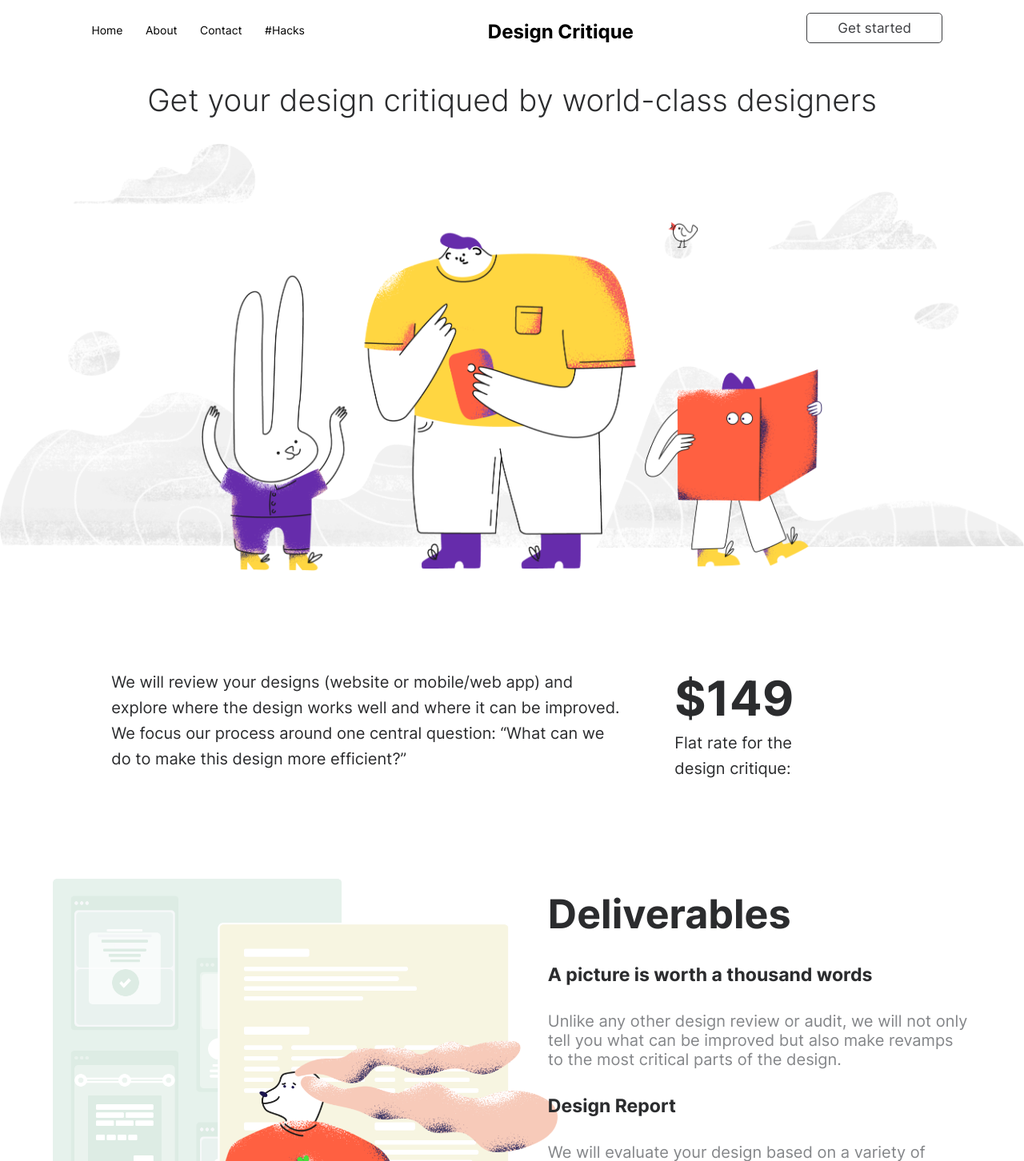
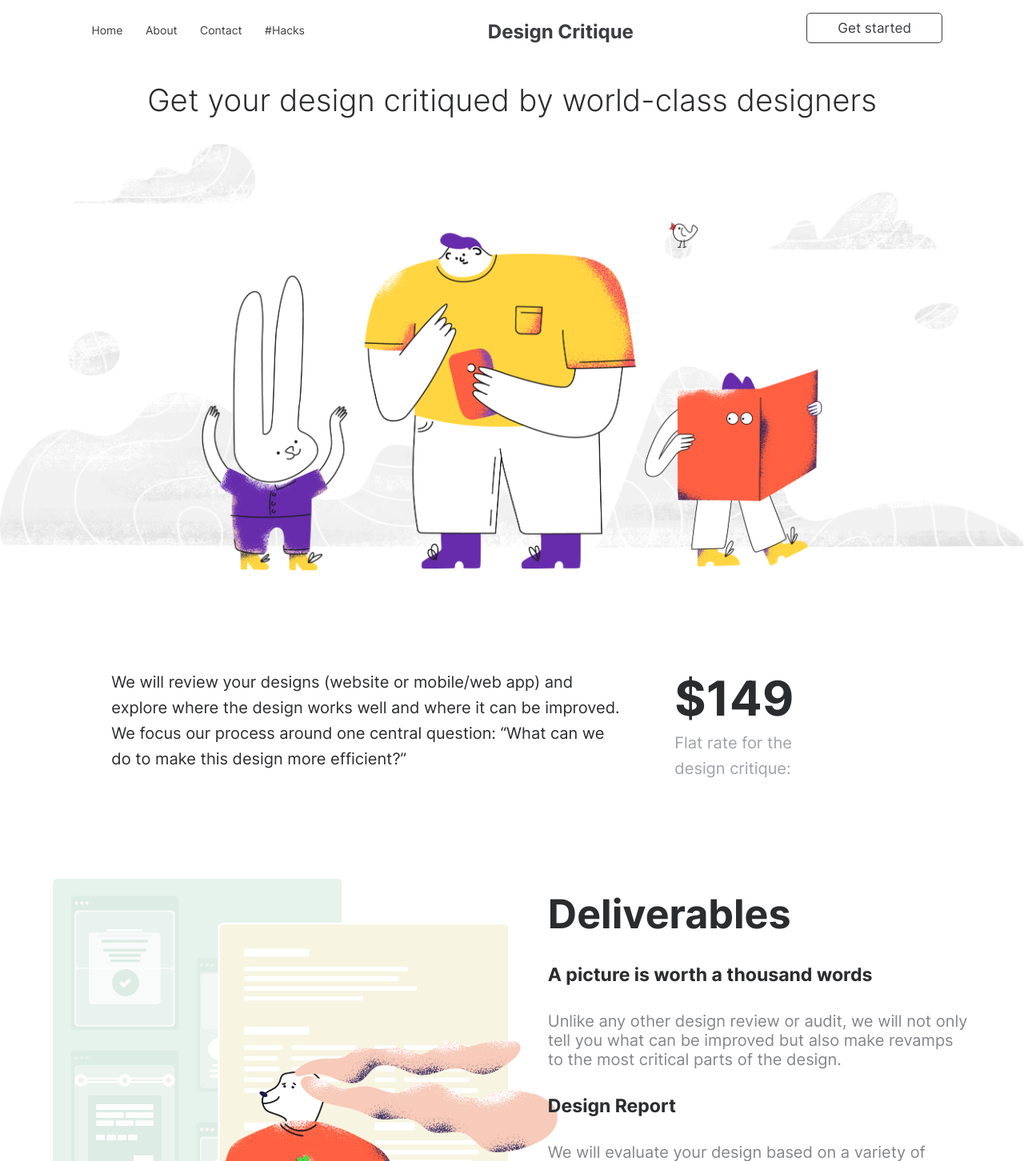
Before and after one commit to MiaMarmeladenbrot/supercode-project-design-critique, a plain HTML site: page index.html in a window 1280 px wide. Shown: the top 1452 px of the page at 80% size. Drawn offline with Linux system fonts and the light colour scheme.

Commit message:
ausfräumen 2.0

```diff
--- a/assets/style/style.css
+++ b/assets/style/style.css
@@ -73,7 +73,7 @@ header nav {
 }
 
 header a {
-  color: black;
+  color: #3d3e41;
   font-size: 1.4rem;
   padding: 0 1vw;
 }
@@ -95,12 +95,6 @@ header a {
 }
 
 /* ! Header-Bild*/
-/* header article {
-  background: url(../img/home_hero.png) center no-repeat;
-  background-size: cover;
-  height: 90vh;
-} */
-
 header article h2 {
   text-align: center;
   padding: 4vh 0;
@@ -116,10 +110,9 @@ header article h2 {
   margin-bottom: 15vh;
 }
 
-.price p:first-of-type {
+.price p:nth-of-type(1) {
   width: 50%;
   line-height: 3.2rem;
-  color: #2b2c2e;
 }
 
 .price h3 {
```
